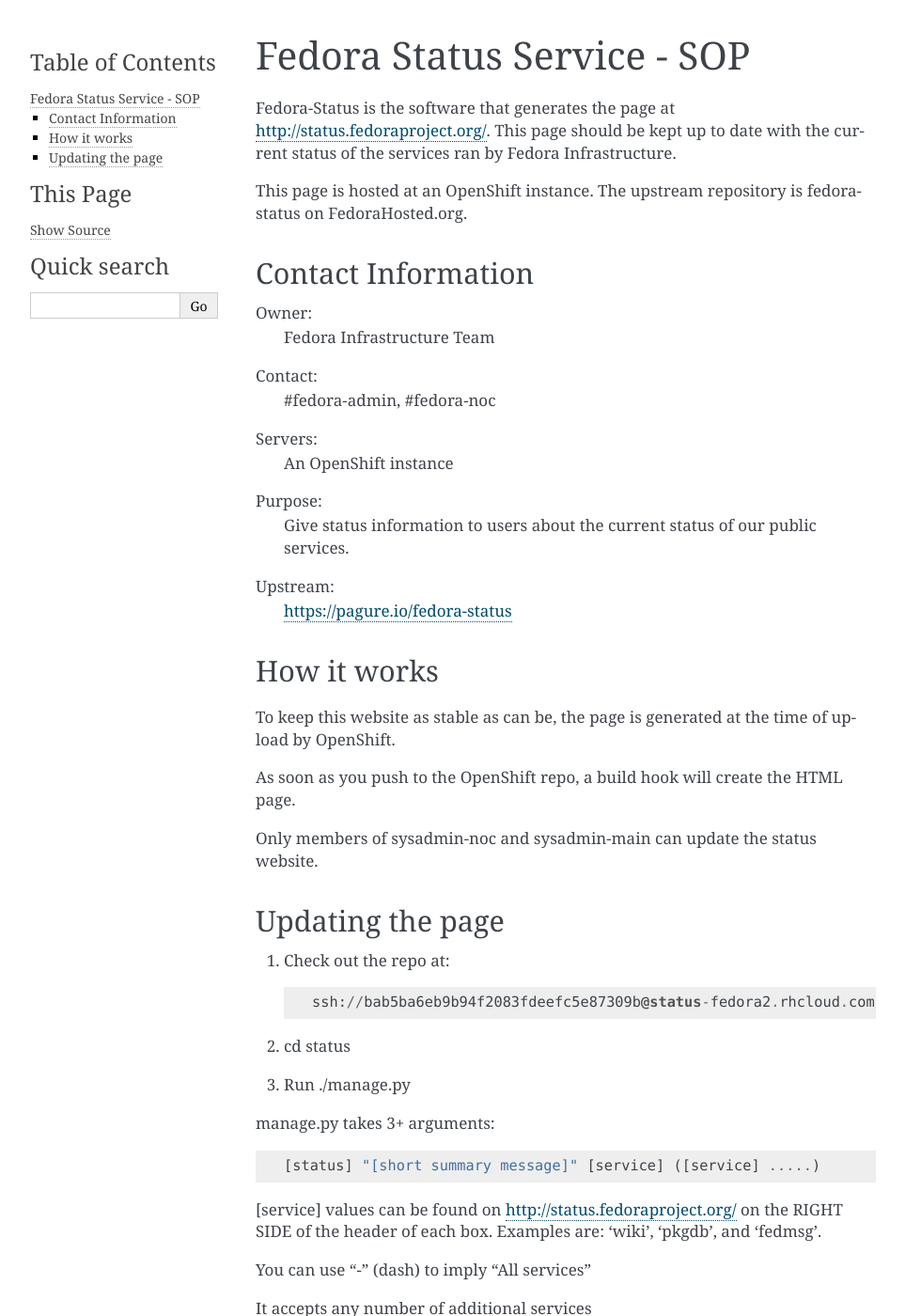
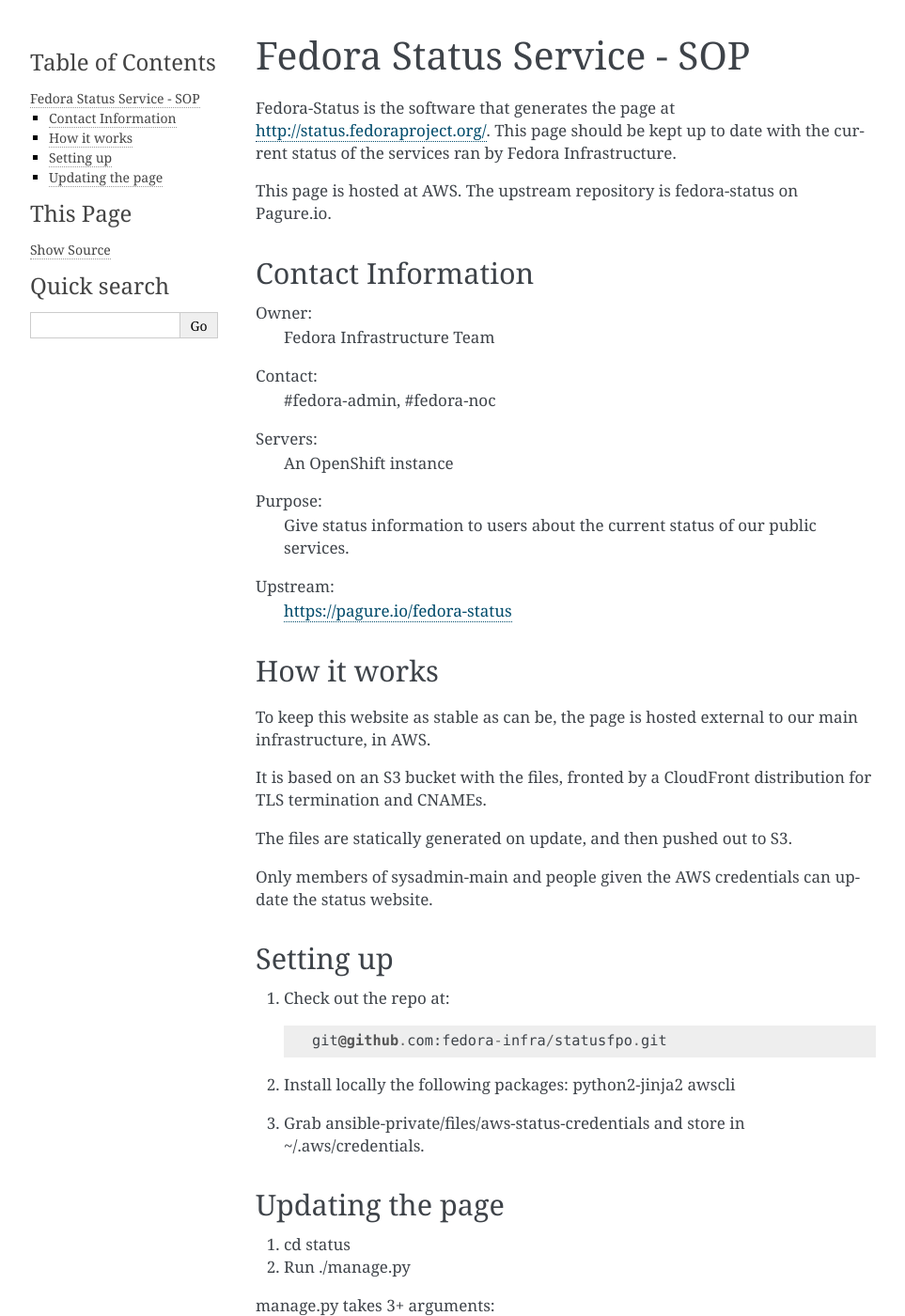
Before and after one commit to FrostyX/infra-docs, a Sphinx documentation site: the page built from docs/sysadmin-guide/sops/status-fedora.rst, in a window 1280 px wide and 1400 px high. Shown: the whole window at 94% size, without its empty margins (148-1111 px from the left). Built offline with Sphinx 7.4.7, drawn with Linux system fonts in a browser that asks for light colours.

Commit message:
Update docs with new AWS based status.fp.o
Signed-off-by: Patrick Uiterwijk <patrick@puiterwijk.org>

```diff
--- a/docs/sysadmin-guide/sops/status-fedora.rst
+++ b/docs/sysadmin-guide/sops/status-fedora.rst
@@ -12,8 +12,8 @@
 up to date with the current status of the services ran by
 Fedora Infrastructure.
 
-This page is hosted at an OpenShift instance.
-The upstream repository is fedora-status on FedoraHosted.org.
+This page is hosted at AWS.
+The upstream repository is fedora-status on Pagure.io.
 
 Contact Information
 ===================
@@ -33,22 +33,32 @@
 How it works
 ============
 To keep this website as stable as can be, the page is
-generated at the time of upload by OpenShift.
+hosted external to our main infrastructure, in AWS.
 
-As soon as you push to the OpenShift repo, a build hook
-will create the HTML page.
+It is based on an S3 bucket with the files, fronted by
+a CloudFront distribution for TLS termination and CNAMEs.
 
-Only members of sysadmin-noc and sysadmin-main can update
-the status website.
+The files are statically generated on update, and then pushed
+out to S3.
+
+Only members of sysadmin-main and people given the AWS credentials
+can update the status website.
+
+Setting up
+==========
+1. Check out the repo at::
+
+    git@github.com:fedora-infra/statusfpo.git
+
+2. Install locally the following packages: python2-jinja2 awscli
+
+3. Grab ansible-private/files/aws-status-credentials and store in ~/.aws/credentials.
 
 Updating the page
 =================
-1. Check out the repo at::
 
-    ssh://bab5ba6eb9b94f2083fdeefc5e87309b@status-fedora2.rhcloud.com/~/git/status.git/
-
-2. cd status
-3. Run ./manage.py
+1. cd status
+2. Run ./manage.py
 
 manage.py takes 3+ arguments::
 
```
